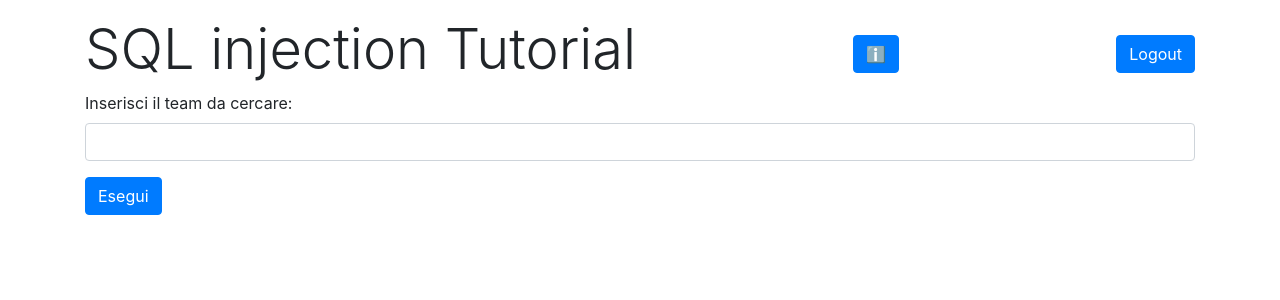
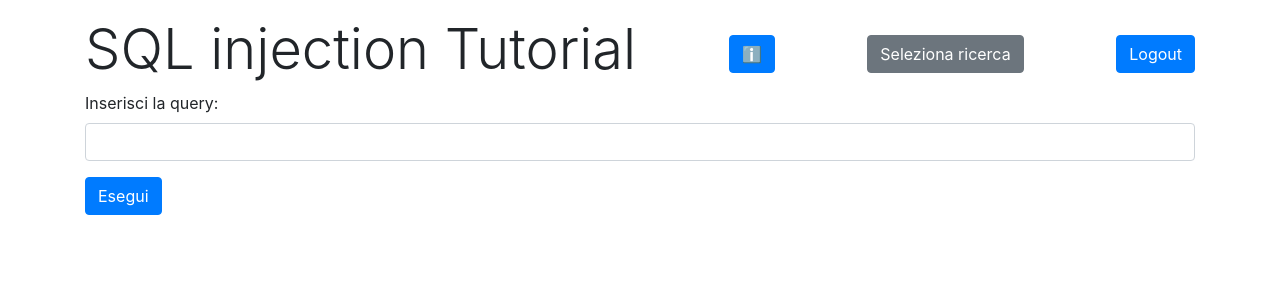
Before and after one commit to CristianApost0L/SQLi-ML-defense, a Flask app: page / in a window 1280 px wide. Shown: the top 300 px of the page. Run offline with Flask 3, Linux system fonts and the light colour scheme; a user stored in the database is signed in; parts of the project's set-up code (start-up, migrations or seed data) failed here and were passed over; some libraries are stand-ins or nearby versions.

Commit message:
Adding Table's selection feature for logged users

```diff
--- a/app.py
+++ b/app.py
@@ -1,4 +1,4 @@
-from flask import Flask, request, render_template, flash, session, url_for, send_from_directory
+from flask import Flask, request, render_template, flash, session, url_for, send_from_directory, redirect
 import sqlite3
 import os
 from flags import flags
@@ -83,8 +83,18 @@ def favicon():
 # per ogni root /exec, dopo aver cliccato il bottone ricerca, verrà reinderizzata la stessa pagina eseguita una query verso il DBMS
 @app.route('/exec', methods=['POST'])
 def search():
-    # Query da eseguire, si compone di una SELECT sulla tabella Teams con una ricerca basata sul nome dato in input dall'utente.
-    query = "SELECT id, name, points FROM teams WHERE name = '" + request.form['query'] + "'"
+
+    search_type = request.form.get('searchType') # ricerca del tipo di ricerca da effettuare
+
+    if search_type == 'teams':
+        # Query da eseguire, si compone di una SELECT sulla tabella Teams con una ricerca basata sul nome dato in input dall'utente.
+        query = "SELECT id, name, points FROM teams WHERE name = '" + request.form['query'] + "'"
+    elif search_type == 'players':
+        # Query da eseguire, si compone di una SELECT sulla tabella Players con una ricerca basata sul nome dato in input dall'utente.
+        query = "SELECT players.username, teams.name FROM players JOIN teams WHERE  players.teamID == teams.id AND name = '" + request.form['query'] + "'"
+    else:
+        flash('Tipo di ricerca non valido.', 'danger')
+        return redirect(url_for('index'))
 
     # Logging configuration
     logging.basicConfig(filename='app.log', level=logging.INFO)
--- a/templates/index.html
+++ b/templates/index.html
@@ -29,6 +29,10 @@
                 <emoji>ℹ️</emoji>
             </button>
             {% if session.username %}
+                <!-- Button to trigger the modal -->
+                <button type="button" class="btn btn-secondary" data-toggle="modal" data-target="#selectionModal">
+                    Seleziona ricerca
+                </button>
                 <button type="button" class="btn btn-primary" data-toggle="modal" data-target="#logoutModal">
                     Logout
                 </button>
@@ -51,10 +55,10 @@
             {% endif %}
         {% endwith %}
 
-
         <form action="/exec" method="POST">
+            <input type="hidden" id="searchType" name="searchType" value="teams"> <!-- Campo nascosto per memorizzare il tipo di ricerca -->
             <div class="form-group">
-                <label for="query">Inserisci il team da cercare:</label>
+                <label for="query">Inserisci la query:</label>
                 <input type="text" class="form-control" id="query" name="query" required>
             </div>
             <button type="submit" class="btn btn-primary">Esegui</button>
@@ -149,6 +153,27 @@
         </div>
     </div>
 
+    <!-- Selection Modal -->
+    <div class="modal fade" id="selectionModal" tabindex="-1" role="dialog" aria-labelledby="selectionModalLabel" aria-hidden="true">
+        <div class="modal-dialog" role="document">
+            <div class="modal-content">
+                <div class="modal-header">
+                    <h5 class="modal-title" id="selectionModalLabel">Seleziona la Modalità</h5>
+                    <button type="button" class="close" data-dismiss="modal" aria-label="Close">
+                        <span aria-hidden="true">&times;</span>
+                    </button>
+                </div>
+                <div class="modal-body">
+                    <button type="button" class="btn btn-primary btn-block" onclick="setSearchType('teams')">Teams</button>
+                    <button type="button" class="btn btn-secondary btn-block mt-2" onclick="setSearchType('players')">Players</button>
+                </div>
+                <div class="modal-footer">
+                    <button type="button" class="btn btn-secondary" data-dismiss="modal">Chiudi</button>
+                </div>
+            </div>
+        </div>
+    </div>
+
     <!-- Logout Modal -->
     <div class="modal fade" id="logoutModal" tabindex="-1" role="dialog" aria-labelledby="logoutModalLabel" aria-hidden="true">
         <div class="modal-dialog" role="document">
@@ -197,14 +222,18 @@
         </div>
     </div>
 
-
-
     <script src="https://code.jquery.com/jquery-3.5.1.slim.min.js"></script>
     <script src="https://cdn.jsdelivr.net/npm/@popperjs/core@2.5.3/dist/umd/popper.min.js"></script>
     <script src="https://stackpath.bootstrapcdn.com/bootstrap/4.5.2/js/bootstrap.min.js"></script>
+
+    <script>
+        function setSearchType(type) {
+            document.getElementById('searchType').value = type;
+            $('#selectionModal').modal('hide'); // Hide the modal after selection
+        }
+    </script>
 </body>
 <footer>
     <br><br>
-
 </footer>
 </html>
--- a/templates/register.html
+++ b/templates/register.html
@@ -35,8 +35,5 @@
         <p>Hai già un account? <a href="/login">Accedi qui</a></p>
     </div>
 
-    <script src="https://code.jquery.com/jquery-3.5.1.slim.min.js"></script>
-    <script src="https://cdn.jsdelivr.net/npm/@popperjs/core@2.5.3/dist/umd/popper.min.js"></script>
-    <script src="https://stackpath.bootstrapcdn.com/bootstrap/4.5.2/js/bootstrap.min.js"></script>
 </body>
 </html>
```
Also changed, not shown: 1 other file.
